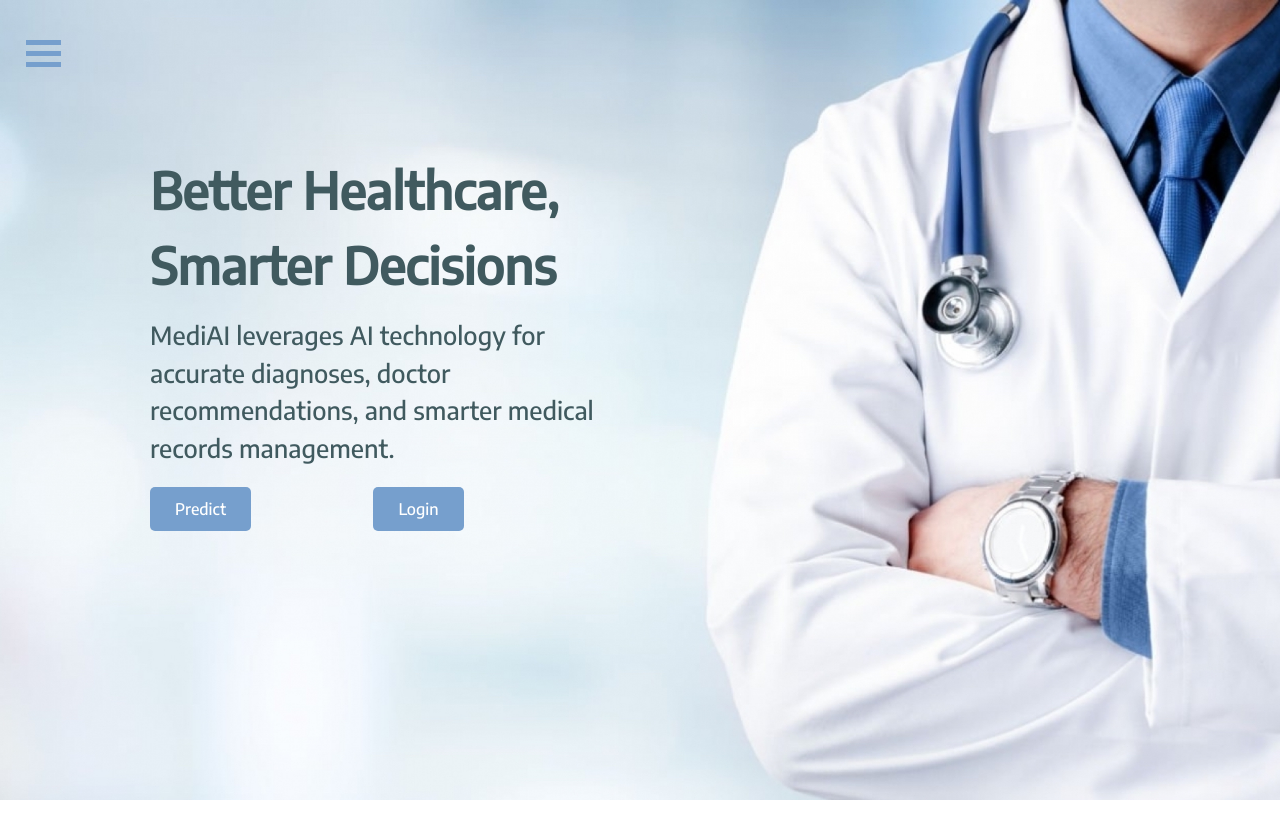
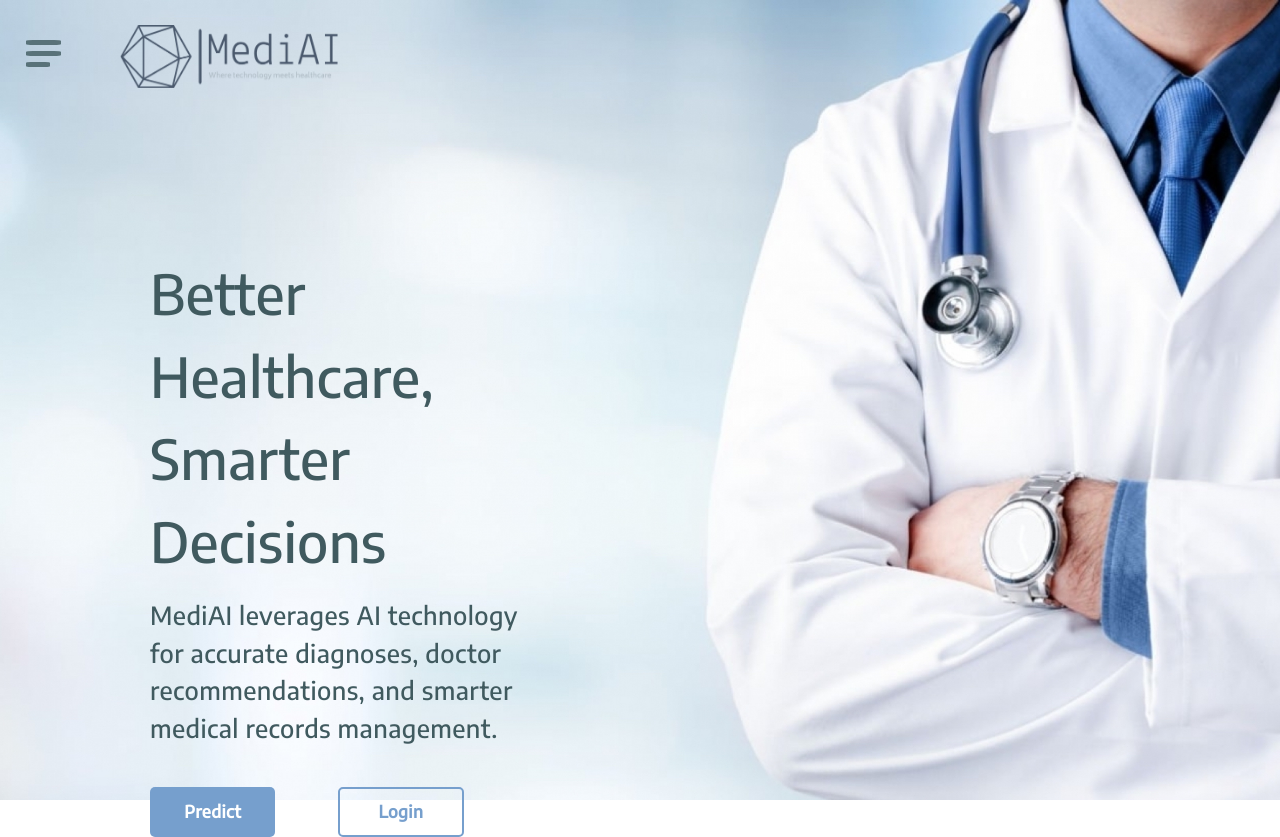
Before and after one commit to Medi-AI/MediAI-Frontend, a React (Create React App) app: page / in a window 1280 px wide. Before the commit the page ends 800 px from the top, so only its background shows below. Built offline with nearby package versions, Linux system fonts and the light colour scheme.

Commit message:
FrontEnd Home and Navbar changes

```diff
--- a/src/components/Navbar/Navbar.css
+++ b/src/components/Navbar/Navbar.css
@@ -1,5 +1,33 @@
 @import url('https://fonts.googleapis.com/css2?family=Encode+Sans:wght@500&display=swap');
 
+.navbar-container {
+	position: fixed;
+	top: 0;
+	left: 0;
+	width: 100%;
+	background: #F7FBFC;
+	z-index: 100;
+}
+
+.logo-container {
+	position: relative;
+	width: 218px;
+	margin-left: 120px;
+	margin-top: 25px;
+	position: fixed;
+}
+
+.hide-logo {
+	opacity: 0;
+	visibility: hidden;
+	transition: opacity 0.35s, visibility 0.35s;
+}
+
+.show-logo {
+	opacity: 1;
+	visibility: visible;
+	transition: opacity 0.35s, visibility 0.35s;
+}
 
 .button_container {
 	position: fixed;
@@ -18,21 +46,22 @@
 
 .button_container.active .top {
 	transform: translateY(11px) translateX(0) rotate(45deg);
-	background: #769FCD;
+	background: #405a5f;
 }
 
 .button_container.active .middle {
 	opacity: 0;
-	background: #769FCD;
+	background: #405a5f;
 }
 
 .button_container.active .bottom {
 	transform: translateY(-11px) translateX(0) rotate(-45deg);
-	background: #769FCD;
+	background: #405a5f;
 }
 
 .button_container span {
-	background: #769FCD;
+	background: #405a5f;
+	opacity: 0.8;
 	border: none;
 	height: 5px;
 	width: 100%;
@@ -41,7 +70,9 @@
 	left: 0;
 	transition: all 0.35s ease;
 	cursor: pointer;
+	border-radius: 20%;
 }
+
 
 .button_container span:nth-of-type(2) {
 	top: 11px;
@@ -49,6 +80,10 @@
 
 .button_container span:nth-of-type(3) {
 	top: 22px;
+}
+
+.button_container .closed {
+	width: 70%;
 }
 
 .overlay {
--- a/src/components/Navbar/Navbar.js
+++ b/src/components/Navbar/Navbar.js
@@ -1,7 +1,8 @@
-import React, {useState} from "react";
+import React, { useState } from "react";
 import "./Navbar.css";
+import Logo from "../../images/logo/logo-no-background.png";
 
-function Navbar({currentPage}) {
+function Navbar({ currentPage }) {
   const [isOpen, setIsOpen] = useState(false);
 
   function handleToggleClick() {
@@ -10,68 +11,61 @@ function Navbar({currentPage}) {
 
   return (
     <div>
+      <div className="navbar-container">
+        <a className="logo-container" href="/">
+          <img
+            src={Logo}
+            alt="Logo"
+            className={isOpen ? "hide-logo" : "show-logo"}
+          />
+        </a>
         <div
-				className={
-					isOpen
-						? "button_container active"
-						: "button_container"
-				}
-				id='toggle'
-				onClick={handleToggleClick}>
-				<span className='top'></span>
-				<span className='middle'></span>
-				<span className='bottom'></span>
+          className={isOpen ? "button_container active" : "button_container"}
+          id="toggle"
+          onClick={handleToggleClick}
+        >
+          <span className="top"></span>
+          <span className="middle"></span>
+          <span className={isOpen ? "bottom" : "bottom closed"}></span>
         </div>
-			<div
-				className={isOpen ? "overlay open" : "overlay"}
-				id='overlay'>
-				<nav className='overlay-menu'>
+      </div>
+      <div className={isOpen ? "overlay open" : "overlay"} id="overlay">
+        <nav className="overlay-menu">
           <ul>
             <li>
-							<a
-								href='/'
-								className={
-									currentPage ===
-									"Home"
-										? "active"
-										: ""
-								}>
+              <a href="/" className={currentPage === "Home" ? "active" : ""}>
                 Home
               </a>
             </li>
             <li>
               <a
-								href='/predict'
-								className={
-									currentPage ===
-									"Predict"
-										? "active"
-										: ""
-								}>
+                href="/login"
+                className={currentPage === "Login" ? "active" : ""}
+              >
+                Login
+              </a>
+            </li>
+            <li>
+              <a
+                href="/predict"
+                className={currentPage === "Predict" ? "active" : ""}
+              >
                 Predict
               </a>
             </li>
             <li>
               <a
-								href='/upload'
-								className={
-									currentPage ===
-									"Upload"
-										? "active"
-										: ""
-								}>
+                href="/upload"
+                className={currentPage === "Upload" ? "active" : ""}
+              >
                 Upload
               </a>
             </li>
             <li>
               <a
-								href='/profile'
-								className={
-									currentPage ===
-									"Profile"
-										? "active"
-										: ""
-								}>
+                href="/profile"
+                className={currentPage === "Profile" ? "active" : ""}
+              >
                 Profile
               </a>
             </li>
--- a/src/components/Particle.js
+++ /dev/null
@@ -1,98 +0,0 @@
-import React, {useCallback} from "react";
-import Particles from "react-tsparticles";
-import {loadFull} from "tsparticles";
-
-const Particle = () => {
-	const particlesInit = useCallback(async (engine) => {
-		console.log(engine);
-		// you can initiate the tsParticles instance (engine) here, adding custom shapes or presets
-		// this loads the tsparticles package bundle, it's the easiest method for getting everything ready
-		// starting from v2 you can add only the features you need reducing the bundle size
-		await loadFull(engine);
-	}, []);
-
-	const particlesLoaded = useCallback(async (container) => {
-		await console.log(container);
-	}, []);
-	return (
-		<Particles
-			id='tsparticles'
-			init={particlesInit}
-			loaded={particlesLoaded}
-			options={{
-				background: {
-					color: {
-						value: "transparent",
-					},
-				},
-				fpsLimit: 120,
-				interactivity: {
-					events: {
-						onClick: {
-							enable: true,
-							mode: "push",
-						},
-						onHover: {
-							enable: true,
-							mode: "repulse",
-						},
-						resize: true,
-					},
-					modes: {
-						push: {
-							quantity: 4,
-						},
-						repulse: {
-							distance: 200,
-							duration: 0.4,
-						},
-					},
-				},
-				particles: {
-					color: {
-						value: "#ec6364",
-					},
-					links: {
-						color: "#ec6364",
-						distance: 150,
-						enable: true,
-						opacity: 0.5,
-						width: 1,
-					},
-					collisions: {
-						enable: true,
-					},
-					move: {
-						directions: "none",
-						enable: true,
-						outModes: {
-							default: "bounce",
-						},
-						random: false,
-						speed: 3,
-						straight: false,
-					},
-					number: {
-						density: {
-							enable: true,
-							area: 1000,
-						},
-						value: 80,
-					},
-					opacity: {
-						value: 0.5,
-					},
-					shape: {
-						type: "circle",
-					},
-					size: {
-						value: {min: 3, max: 5},
-					},
-				},
-				detectRetina: true,
-			}}
-		/>
-	);
-};
-
-export default Particle;
--- a/src/components/SlidingCard.js
+++ /dev/null
@@ -1,16 +0,0 @@
-import React from "react";
-import {motion} from "framer-motion";
-
-const SlidingCard = () => {
-	return (
-		<motion.div
-			className='border w-[400px] h-[320px] rounded-[12px]'
-			varients={
-				({open: {opacity: 1, x: 0}},
-				{closed: {opacity: 0, x: "-100%"}})
-			}
-		/>
-	);
-};
-
-export default SlidingCard;
--- a/src/pages/Home/Home.css
+++ b/src/pages/Home/Home.css
@@ -15,23 +15,60 @@
 	height: 62%;
 }
 
-.heading-div > h1 {
-	font-size: 50px;
-	font-weight: 600;
+.heading-div>h1 {
+	font-size: 55px;
+	font-weight: 500;
 	margin: 0px 0 15px 0;
+	margin-top: 100px;
+	letter-spacing: 0.2px;
 }
-.heading-div > p {
+
+.heading-div>p {
 	font-size: 25px;
+	width: 400px;
+	margin-bottom: 40px;
+	letter-spacing: 0.4px;
 }
-.heading-div > .btn-div {
+
+.heading-div>.btn-div {
 	width: 70%;
 	margin: 20px 0 0 0;
 	display: flex;
 	justify-content: space-between;
 }
-.heading-div > .btn-div > button {
+
+.heading-div>.btn-div>button {
 	padding: 10px 25px;
 	background-color: #769fcd;
 	color: white;
 	border-radius: 5px;
 }
+
+.heading-div>.btn-div>button>a {
+	letter-spacing: 0.4px;
+}
+
+.heading-div>.btn-div>button:hover {
+	transform: scale(1.05);
+	transition: 0.5s;
+}
+
+.heading-div>.btn-div>.predict-button {
+	font-size: 17px;
+	font-weight: 600;
+	width: 40%;
+	border-radius: 5px;
+	border: none;
+	color: white;
+	background-color: #769fcd;
+}
+
+.heading-div>.btn-div>.login-button {
+	font-size: 17px;
+	font-weight: 600;
+	width: 40%;
+	border-radius: 5px;
+	border: solid 2px #769fcd;
+	color: #769fcd;
+	background-color: transparent;
+}
--- a/src/pages/Home/Home.js
+++ b/src/pages/Home/Home.js
@@ -1,35 +1,25 @@
 import React from "react";
 
 import "./Home.css";
-import Particle from "../../components/Particle";
 import Navbar from "../../components/Navbar/Navbar";
 
 const Home = () => {
   return (
     <>
-			<div className='main-home'>
-				<Navbar />
-				<div className='heading-div'>
-					<h1>
-						Better Healthcare, Smarter
-						Decisions
-					</h1>
+      <div className="main-home">
+        <Navbar currentPage="Home" />
+        <div className="heading-div">
+          <h1>Better Healthcare, Smarter Decisions</h1>
           <p>
-						MediAI leverages AI technology
-						for accurate diagnoses, doctor
-						recommendations, and smarter
-						medical records management.
+            MediAI leverages AI technology for accurate diagnoses, doctor
+            recommendations, and smarter medical records management.
           </p>
-					<div className='btn-div'>
-						<button>
-							<a href='predict'>
-								Predict
-							</a>
+          <div className="btn-div">
+            <button className="predict-button">
+              <a href="predict">Predict</a>
             </button>
-						<button>
-							<a href='login'>
-								Login
-							</a>
+            <button className="login-button">
+              <a href="login">Login</a>
             </button>
           </div>
         </div>
--- a/src/pages/Predict/Predict.js
+++ b/src/pages/Predict/Predict.js
@@ -1,4 +1,4 @@
-import React, {useState} from "react";
+import React, { useState } from "react";
 import Navbar from "../../components/Navbar";
 import "./Predict.css";
 
@@ -23,16 +23,13 @@ const Predict = () => {
 
   return (
     <>
-			<Navbar currentPage='Profile' />
-			<div className='profile-div'>
-				<div className='predict-div'>
-					<div className='input-selected'>
-						<input
-							type='text'
-							placeholder='Search Symptom'
-						/>
+      <Navbar currentPage="Predict" />
+      <div className="profile-div">
+        <div className="predict-div">
+          <div className="input-selected">
+            <input type="text" placeholder="Search Symptom" />
           </div>
-					<div className='selected-symptoms'></div>
+          <div className="selected-symptoms"></div>
         </div>
       </div>
     </>
```
Also changed, not shown: src/App.js (+6 -12 lines), src/index.js (+6 -6 lines), src/pages/Login/Login.js (+23 -36 lines), src/pages/Profile/Profile.js (+36 -43 lines), src/pages/Register/Register.js (+60 -114 lines). Lines whose indentation alone changed are shown as unchanged.
